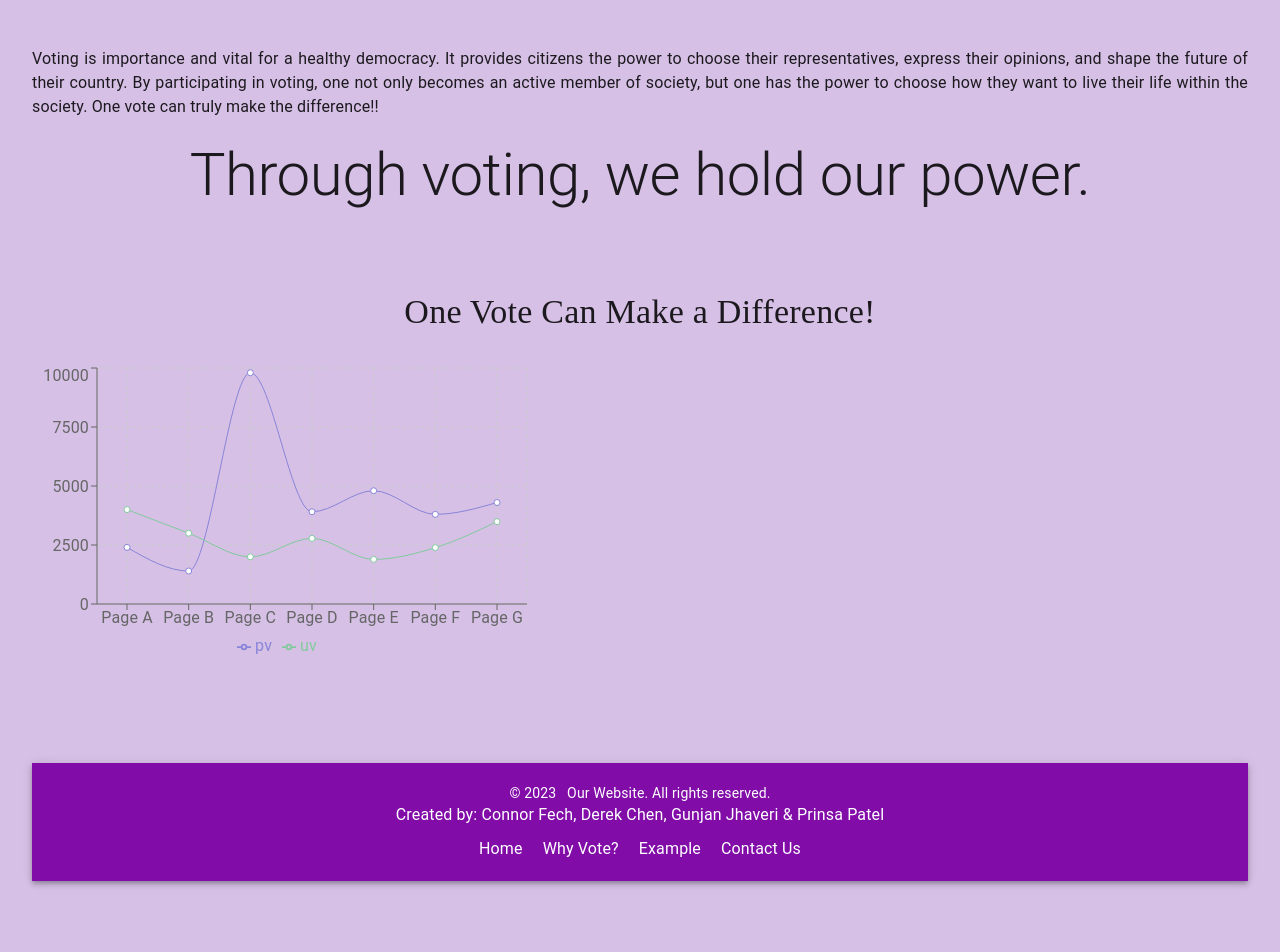
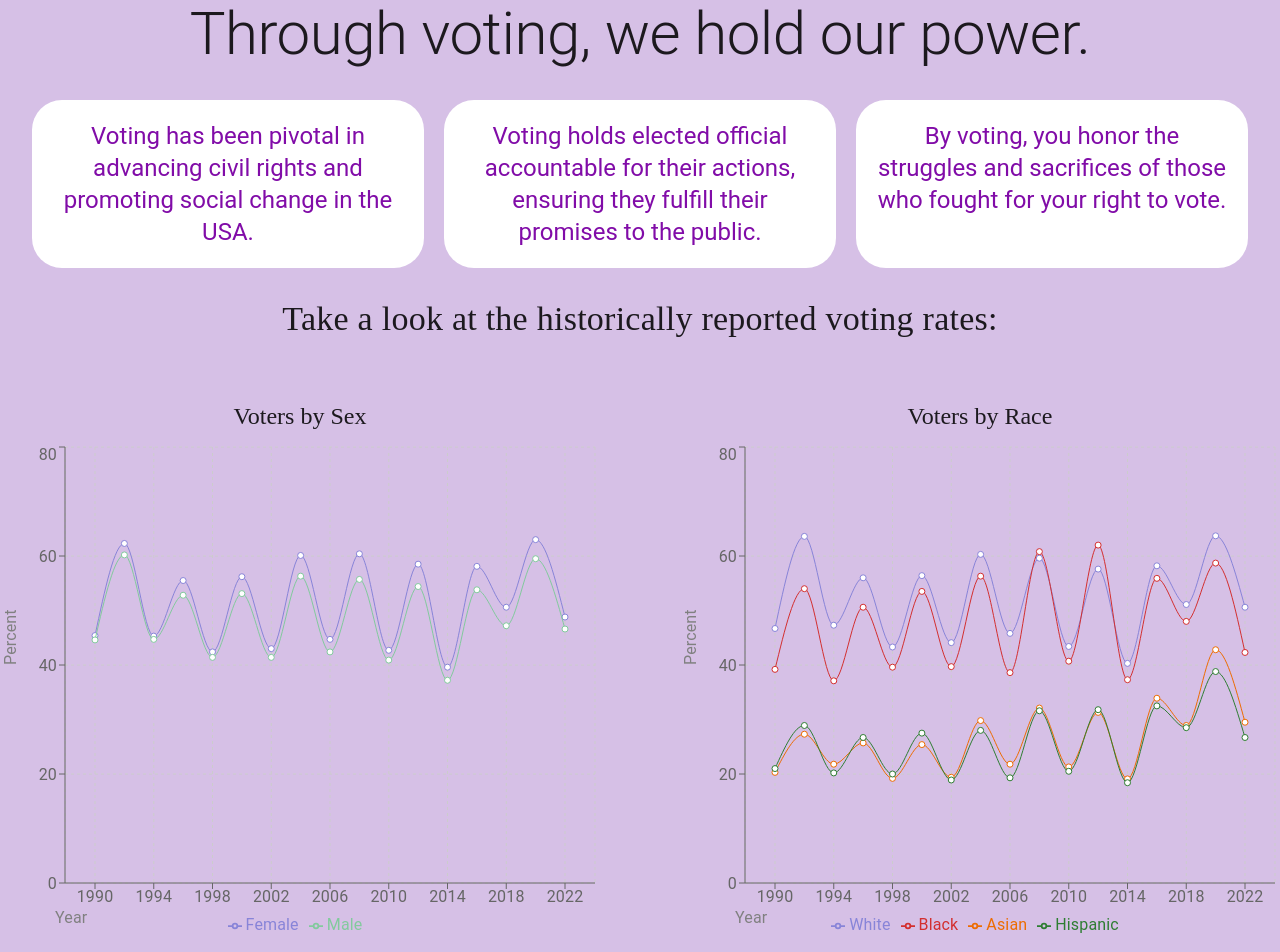
Before and after one commit to drkchn/mosa-upenn-SoC-2023, a React (Vite) app: page /whyvote in a window 1280 px wide. Shown: the part 560-1512 px from the top of the page. Before the commit the page ends 1473 px from the top, so only its background shows below. Built offline with nearby package versions, Linux system fonts and the light colour scheme.

Commit message:
[#10]finished editing WhyVote page, with dat [pp]

```diff
--- a/src/Pages/WhyVote/WhyVote.tsx
+++ b/src/Pages/WhyVote/WhyVote.tsx
@@ -1,5 +1,6 @@
 import { Box, Typography } from "@mui/material";
-import React from "react";
+import * as React from "react";
+
 import {
   LineChart,
   Line,
@@ -10,15 +11,46 @@ import {
   Legend,
 } from "recharts"; //need to "npm install recharts"
 
-const data = [
-  { name: "Page A", uv: 4000, pv: 2400, amt: 2400 },
-  { name: "Page B", uv: 3000, pv: 1398, amt: 2210 },
-  { name: "Page C", uv: 2000, pv: 9800, amt: 2290 },
-  { name: "Page D", uv: 2780, pv: 3908, amt: 2000 },
-  { name: "Page E", uv: 1890, pv: 4800, amt: 2181 },
-  { name: "Page F", uv: 2390, pv: 3800, amt: 2500 },
-  { name: "Page G", uv: 3490, pv: 4300, amt: 2100 },
+const dataBySex = [
+  { name: "1990", Female: 45.4, Male: 44.6 },
+  { name: "1992", Female: 62.3, Male: 60.2 },
+  { name: "1994", Female: 45.3, Male: 44.7 },
+  { name: "1996", Female: 55.5, Male: 52.8 },
+  { name: "1998", Female: 42.4, Male: 41.4 },
+  { name: "2000", Female: 56.2, Male: 53.1 },
+  { name: "2002", Female: 43.0, Male: 41.4 },
+  { name: "2004", Female: 60.1, Male: 56.3 },
+  { name: "2006", Female: 44.7, Male: 42.4 },
+  { name: "2008", Female: 60.4, Male: 55.7 },
+  { name: "2010", Female: 42.7, Male: 40.9 },
+  { name: "2012", Female: 58.5, Male: 54.4 },
+  { name: "2014", Female: 39.6, Male: 37.2 },
+  { name: "2016", Female: 58.1, Male: 53.8 },
+  { name: "2018", Female: 50.6, Male: 47.2 },
+  { name: "2020", Female: 63.0, Male: 59.5 },
+  { name: "2022", Female: 48.8, Male: 46.6 },
 ];
+
+const dataByRace = [
+
+  { name: "1990", White: 46.7, Black: 39.2, Asian: 20.3, Hispanic: 21.0 },
+  { name: "1992", White: 63.6, Black: 54.0, Asian: 27.3, Hispanic: 28.9 },
+  { name: "1994", White: 47.3, Black: 37.1, Asian: 21.8, Hispanic: 20.2 },
+  { name: "1996", White: 56.0, Black: 50.6, Asian: 25.7, Hispanic: 26.7 },
+  { name: "1998", White: 43.3, Black: 39.6, Asian: 19.2, Hispanic: 20.0 },
+  { name: "2000", White: 56.4, Black: 53.5, Asian: 25.4, Hispanic: 27.5 },
+  { name: "2002", White: 44.1, Black: 39.7, Asian: 19.4, Hispanic: 18.9 },
+  { name: "2004", White: 60.3, Black: 56.3, Asian: 29.8, Hispanic: 28.0 },
+  { name: "2006", White: 45.8, Black: 38.6, Asian: 21.8, Hispanic: 19.3 },
+  { name: "2008", White: 59.6, Black: 60.8, Asian: 32.1, Hispanic: 31.6 },
+  { name: "2010", White: 43.4, Black: 40.7, Asian: 21.3, Hispanic: 20.5 },
+  { name: "2012", White: 57.6, Black: 62.0, Asian: 31.3, Hispanic: 31.8 },
+  { name: "2014", White: 40.3, Black: 37.3, Asian: 19.1, Hispanic: 18.4 },
+  { name: "2016", White: 58.2, Black: 55.9, Asian: 33.9, Hispanic: 32.5 },
+  { name: "2018", White: 51.1, Black: 48.0, Asian: 28.9, Hispanic: 28.5 },
+  { name: "2020", White: 63.7, Black: 58.7, Asian: 42.8, Hispanic: 38.8 },
+  { name: "2022", White: 50.6, Black: 42.3, Asian: 29.5, Hispanic: 26.7 },
+]
 
 export function WhyVote() {
   return (
@@ -29,76 +61,194 @@ export function WhyVote() {
         alignItems: "center",
         justifyContent: "center",
         minHeight: "65vh",
+        marginTop: "20px",
       }}
     >
       <Box sx={{ flex: 1 }}>
         <Typography variant="h2" sx={{ marginBottom: "50px" }}>
           Democracy is fueled by participation.
         </Typography>
-        <Box sx={{ flex: 1, display: "flex", alignLeft: screenLeft }}>
+        <Box sx={{ display: "flex", alignLeft: "center" }}>
           <Box
             component="img"
             sx={{
               width: "35%",
               maxHeight: "auto",
               marginBottom: "20px",
+              borderRadius: "30px", // Add border radius to round the image
             }}
             alt="To encourage voting!"
             src="https://thefulcrum.us/media-library/mobile-voting.jpg?id=27732364&width=1200&height=600&coordinates=0%2C992%2C0%2C639"
           />
-        </Box>
-
           <Typography
+            align="justify"
             sx={{
-            flex: 1,
+              marginBottom: "20px",
+              marginLeft: "20px",
+              fontSize: "1.3rem",
               display: "flex",
-            justifyContent: "flex-end",
-            marginBottom: "50px",
+              alignItems: "center",
             }}
-        ></Typography>
-        <Typography align="justify" gutterBottom sx={{ marginBottom: "20px" }}>
+          >
             Voting is importance and vital for a healthy democracy. It provides
             citizens the power to choose their representatives, express their
             opinions, and shape the future of their country. By participating in
-          voting, one not only becomes an active member of society, but one has
-          the power to choose how they want to live their life within the
-          society. One vote can truly make the difference!!
+            voting, one not only becomes an active member of society, but one
+            has the power to choose how they want to live their life within the
+            society. One vote can truly make the difference!
           </Typography>
         </Box>
+      </Box>
 
-      <Typography variant="h2" align="center" sx={{ marginBottom: "50px" }}>
+      <Typography variant="h2" align="center" sx={{ marginBottom: "20px" }}>
         Through voting, we hold our power.
       </Typography>
       <Typography sx={{ marginBottom: "10px" }}></Typography>
+      <Box
+        sx={{
+          display: "grid",
+          gridTemplateColumns: "repeat(3, 1fr)",
+          gap: "20px",
+        }}
+      >
+        <Box
+          sx={{
+            backgroundColor: "#FFFFFF",
+            color: "primary.main",
+            padding: "20px",
+            borderRadius: "30px",
+          }}
+        >
+          <Typography variant="h5" sx={{ textAlign: "center" }}>
+            Voting has been pivotal in advancing civil rights and promoting social change in the USA.
+          </Typography>
+        </Box>
+        <Box
+          sx={{
+            backgroundColor: "#FFFFFF",
+            color: "primary.main",
+            padding: "20px",
+            borderRadius: "30px",
+          }}
+        >
+          <Typography variant="h5" sx={{ textAlign: "center" }}>
+            {/* eslint-disable-next-line max-len */}
+            Voting holds elected official accountable for their actions, ensuring they fulfill their promises to the public.
+          </Typography>
+        </Box>
+        <Box
+          sx={{
+            backgroundColor: "#FFFFFF",
+            color: "primary.main",
+            padding: "20px",
+            borderRadius: "30px",
+          }}
+        >
+          <Typography variant="h5" sx={{ textAlign: "center" }}>
+            By voting, you honor the struggles and sacrifices of those who fought for your right to vote.
+          </Typography>
+        </Box>
+      </Box>
 
       <Typography
         variant="h4"
         sx={{
+          marginTop: "30px",
           fontFamily: "Times New Roman",
           textAlign: "center",
-          marginTop: "20px",
           marginBottom: "30px",
         }}
       >
-        One Vote Can Make a Difference!
+        Take a look at the historically reported voting rates:
       </Typography>
 
-      <Box width="100%" height={400}>
-        <LineChart width={500} height={300} data={data}>
+      <Box sx={{ display: "flex", justifyContent: "center" }}>
+        <Box sx={{ marginRight: "80px" }}>
+          <Typography
+            variant="h5"
+            sx={{
+              marginTop: "30px",
+              fontFamily: "Times New Roman",
+              textAlign: "center",
+              marginBottom: "10px",
+            }}
+          >
+            Voters by Sex
+          </Typography>
+
+          <Box width={600} height={500}>
+            <LineChart width={600} height={500} data={dataBySex}>
               <CartesianGrid strokeDasharray="3 3" />
-          <XAxis dataKey="name" padding={{ left: 30, right: 30 }} />
-          <YAxis />
+              <XAxis
+                dataKey="name"
+                padding={{ left: 30, right: 30 }}
+                label={{ value: "Year", position: "insideBottomLeft", offset: -10 }}
+              />
+              <YAxis
+                label={{ value: "Percent", angle: -90, position: "insideLeft" }}
+              />
               <Tooltip />
               <Legend />
               <Line
                 type="monotone"
-            dataKey="pv"
+                dataKey="Female"
                 stroke="#8884d8"
                 activeDot={{ r: 10 }}
               />
-          <Line type="monotone" dataKey="uv" stroke="#82ca9d" />
+              <Line type="monotone" dataKey="Male" stroke="#82ca9d" />
             </LineChart>
           </Box>
         </Box>
+
+        <Box>
+          <Typography
+            variant="h5"
+            sx={{
+              marginTop: "30px",
+              fontFamily: "Times New Roman",
+              textAlign: "center",
+              marginBottom: "10px",
+            }}
+          >
+            Voters by Race
+          </Typography>
+
+          <Box width={600} height={500}>
+            <LineChart width={600} height={500} data={dataByRace}>
+              <CartesianGrid strokeDasharray="3 3" />
+              <XAxis
+                dataKey="name"
+                padding={{ left: 30, right: 30 }}
+                label={{ value: "Year", position: "insideBottomLeft", offset: -10 }}
+              />
+              <YAxis
+                label={{ value: "Percent", angle: -90, position: "insideLeft" }}
+              />
+              <Tooltip />
+              <Legend />
+              <Line
+                type="monotone"
+                dataKey="White"
+                stroke="#8884d8"
+                activeDot={{ r: 10 }}
+              />
+              <Line type="monotone" dataKey="Black" stroke="#d32f2f" />
+              <Line type="monotone" dataKey="Asian" stroke="#ed6c02" />
+              <Line type="monotone" dataKey="Hispanic" stroke="#2e7d32" />
+
+            </LineChart>
+          </Box>
+        </Box>
+      </Box>
+
+      <Box sx={{ flex: 1 }}>
+        <Box sx={{ backgroundColor: "background.default", padding: "20px" }}>
+          <Typography variant="body2" sx={{ textAlign: "center" }}>
+            Data above was obtained from the United States Census Bureau: https://www.census.gov/data/tables/time-series/demo/voting-and-registration/voting-historical-time-series.html
+          </Typography>
+        </Box>
+      </Box>
+
+    </Box>
   );
 }
```
Lines whose indentation alone changed are shown as unchanged.
